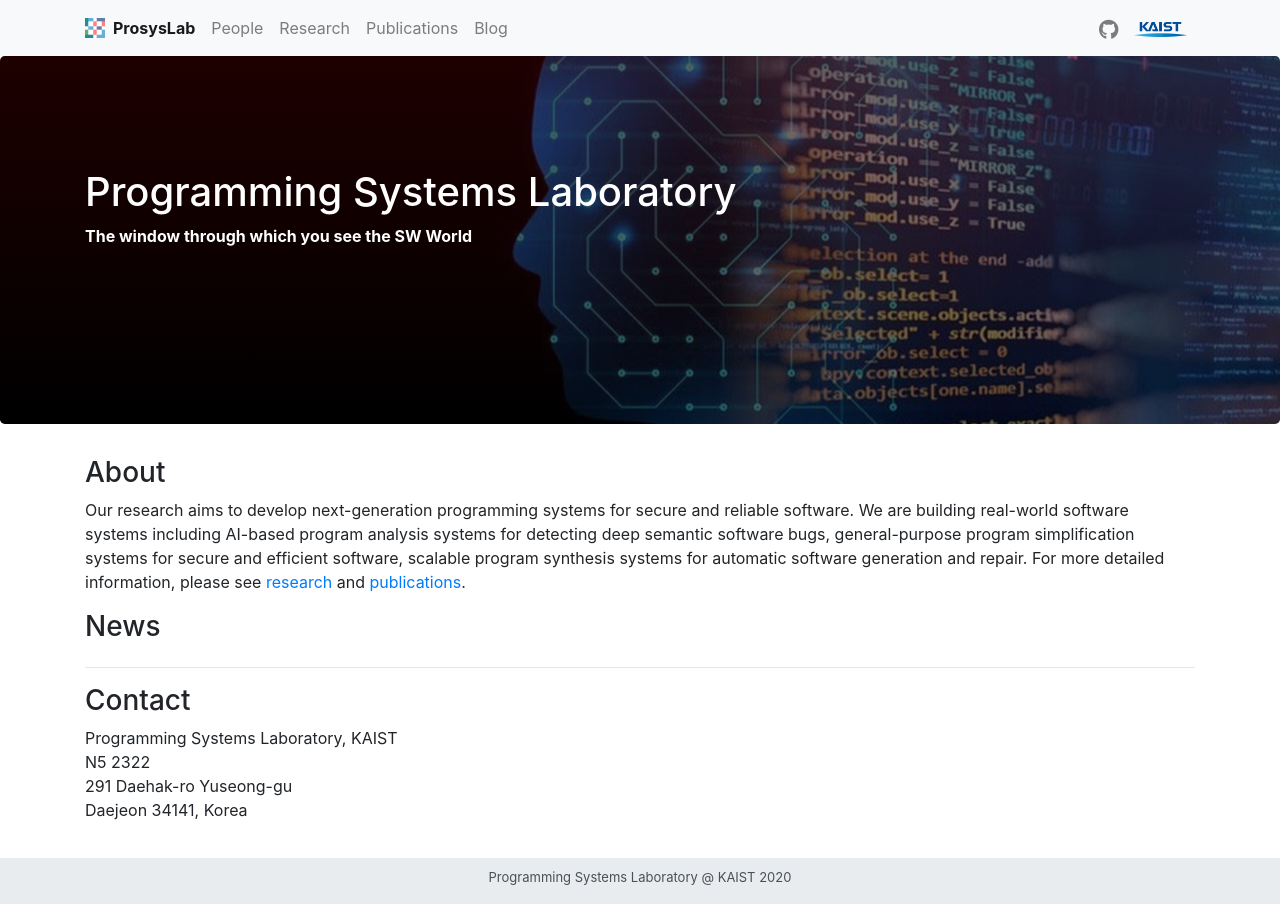
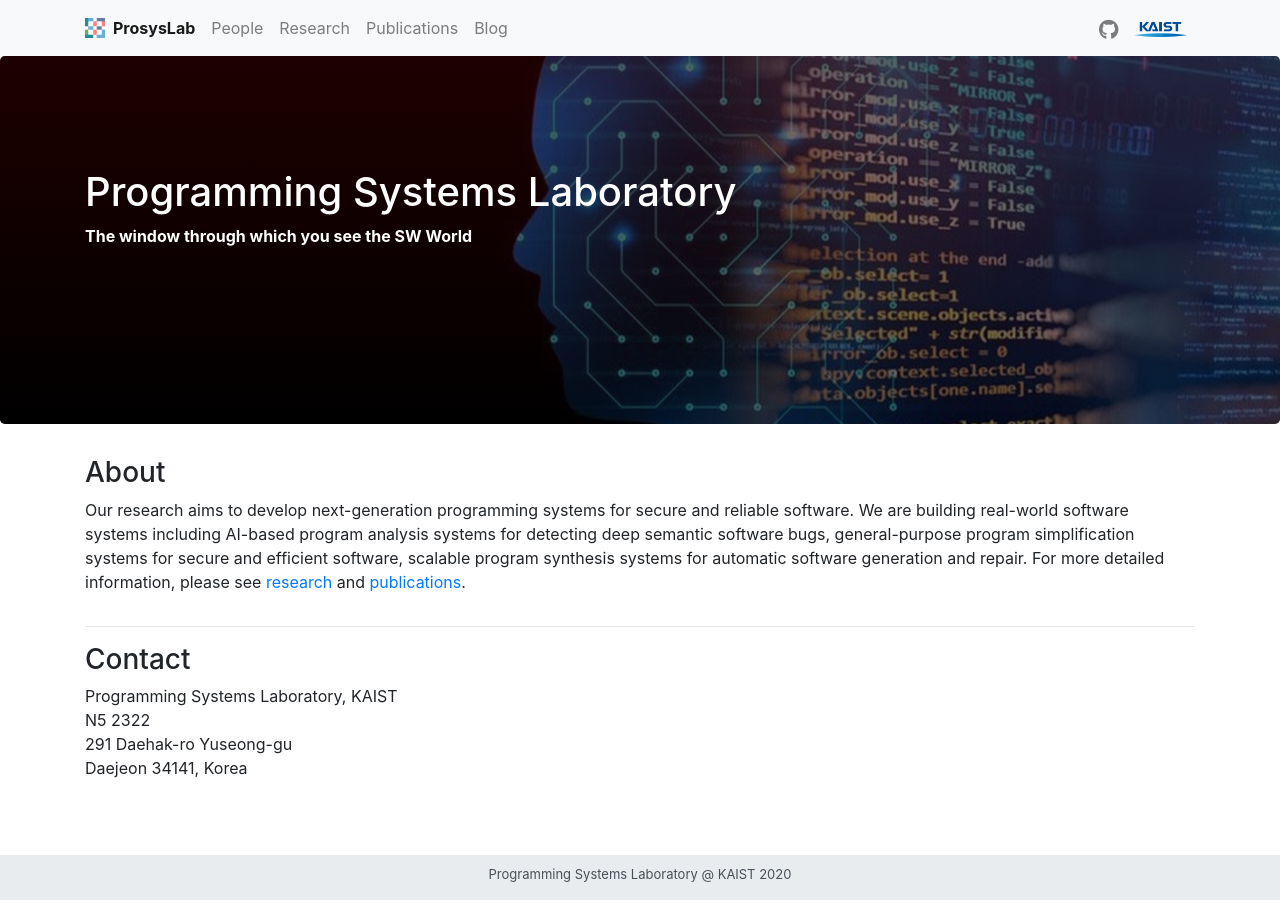
Before and after one commit to prosyslab/prosyslab.github.io, a Jekyll site: the page built from index.html, in a window 1280 px wide. Built offline with Jekyll 4.4.1, drawn with Linux system fonts in a browser that asks for light colours; nearby versions of some CDN libraries.

Commit message:
[Index] disable news

```diff
--- a/index.html
+++ b/index.html
@@ -26,11 +26,12 @@ title: ProsysLab
     </div>
   </div>
 
-  <div class="row">
+  <!--<div class="row">
     <div class="col-md-8">
       <h3 class="header-light regular-pad">News</h3>
     </div>
   </div>
+  -->
   <hr>
   <div class="row">
     <div class="col-md-6">
```
